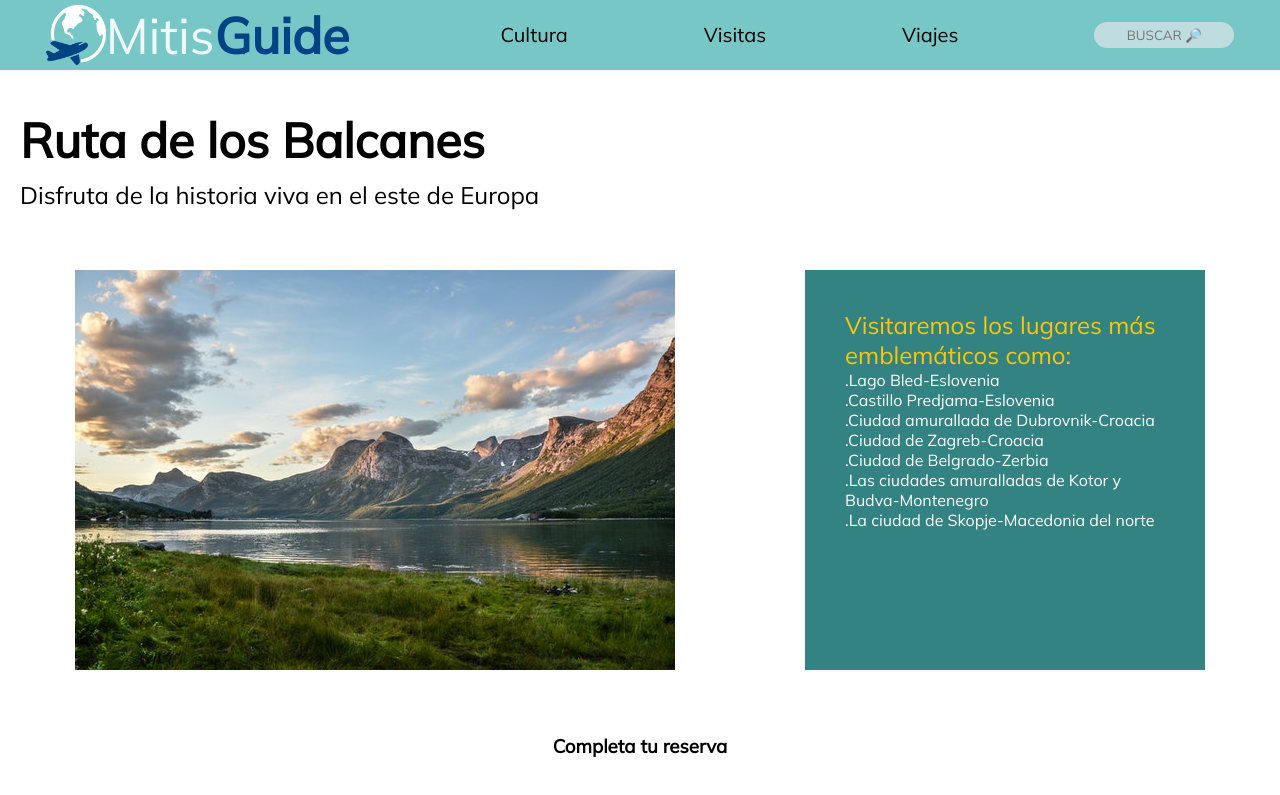
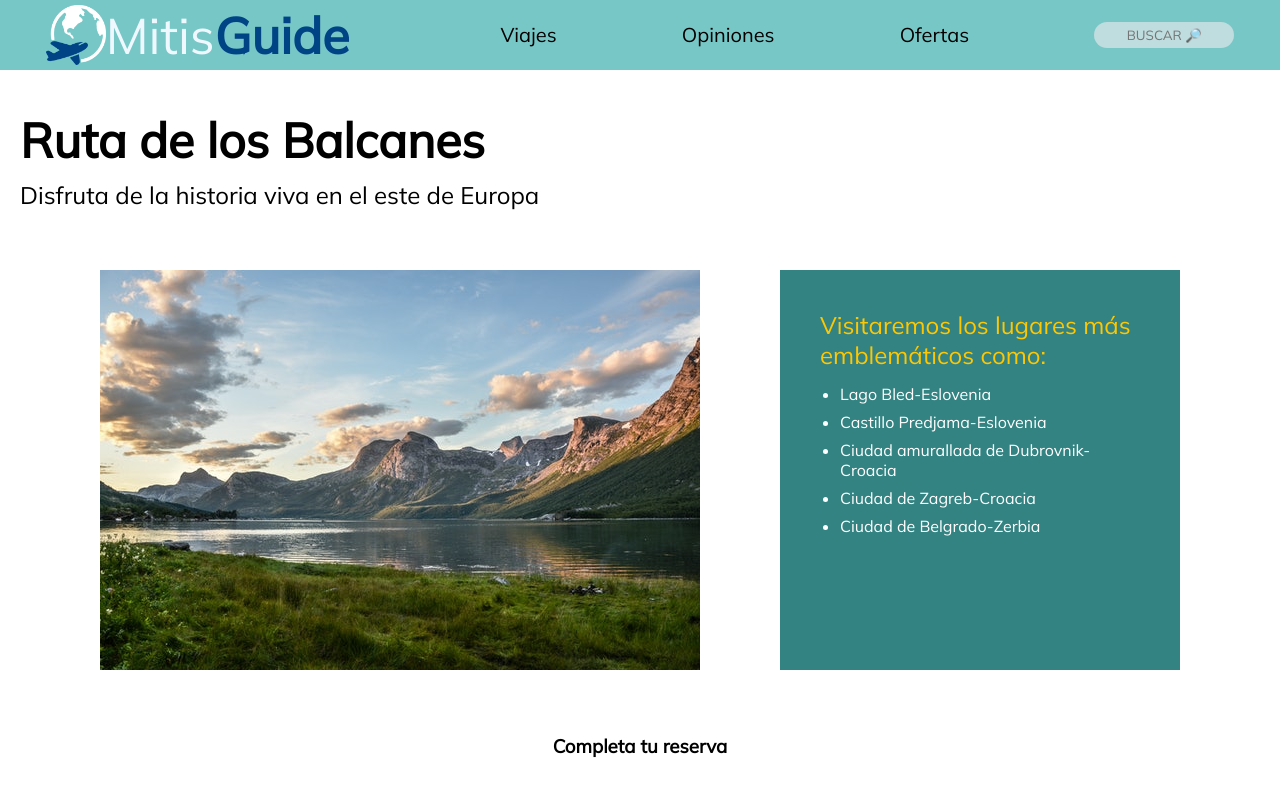
Before and after one commit to BrianC9/MitisGuide, a plain HTML site: page balcanes.html in a window 1280 px wide. Shown: the top 795 px of the page. Drawn offline with Linux system fonts and the light colour scheme.

Commit message:
Enlances en nav

```diff
--- a/balcanes.html
+++ b/balcanes.html
@@ -12,9 +12,9 @@
         </div> </a>
         <nav>
           <ul>
-            <a href="#"><li>Cultura</li></a>
-            <a href="#"><li>Visitas</li></a>
-            <a href="index/#ofertas"><li>Viajes</li></a>
+            <a href="index.html#mapa"><li>Viajes</li></a>
+            <a href="index.html#opinion"><li>Opiniones</li></a>
+            <a href="index.html#ofertas"><li>Ofertas</li></a>
             <li>
               <form class="buscador-cabecera">
                 <input type="text" placeholder="BUSCAR 🔎" />
@@ -40,27 +40,14 @@
                 <h2>
                     Visitaremos los lugares más emblemáticos como:
                 </h2>
-                <p>
-                    .Lago Bled-Eslovenia
-                </p>
-                <p>
-                    .Castillo Predjama-Eslovenia
-                </p>
-                <p>
-                    .Ciudad amurallada de Dubrovnik-Croacia
-                </p>
-                <p>
-                    .Ciudad de Zagreb-Croacia
-                </p>
-                <p>
-                    .Ciudad de Belgrado-Zerbia
-                </p>
-                <p>
-                    .Las ciudades amuralladas de Kotor y Budva-Montenegro
-                </p>
-                <p>
-                    .La ciudad de Skopje-Macedonia del norte
-                </p>
+                <ul>
+                    <li>Lago Bled-Eslovenia</li>
+                    <li>Castillo Predjama-Eslovenia</li>
+                    <li>Ciudad amurallada de Dubrovnik-Croacia</li>
+                    <li>Ciudad de Zagreb-Croacia</li>
+                    <li>Ciudad de Belgrado-Zerbia</li>
+                </ul>
+
             </div>
         </div>
         <h3 class="titulo-centrado">Completa tu reserva</h3>
--- a/style.css
+++ b/style.css
@@ -9,6 +9,8 @@ body a {
   color: black;
   text-decoration: none;
 }
+
+
 /*CABECERA*/
 
 header {
@@ -60,7 +62,7 @@ header nav a {
 header nav li input {
   border-radius: 20px;
   width: 140px;
-  padding: 5px;
+  padding: 5px  ;
   transition: 0.2s;
   border: 1px transparent;
 }
@@ -95,8 +97,10 @@ h2.titulo-centrado {
 .mapamundi-img {
   display: block;
   margin: auto;
-  width: 1000px;
+  width: 100%;
+  max-width: 1000px;
   height: 667px ;
+  max-height: 667px;
 }
 
 .ofertas-container {
@@ -216,7 +220,7 @@ h2.titulo-centrado {
 }
 .imagen-producto {
   float: left;
-  margin-right: 100px;
+
 }
 .imagen-producto img {
   width: 600px;
@@ -234,10 +238,16 @@ h2.titulo-centrado {
 }
 
 .producto .descripcion-producto h2 {
-
+ margin-bottom: 10px;
   font-weight: 500;
   color: #ffc700;
 }
+.producto .descripcion-producto ul{
+padding-left: 20px;
+}
+.producto .descripcion-producto ul li{
+padding: 4px 0;
+  }
 
 /*FORMULARIO*/
 .formulario-1 {
```
Also changed, not shown: escandinavia.html (+5 -5 lines), index.html (+7 -7 lines), laguna.html (+11 -21 lines), sahara.html (+10 -15 lines).
